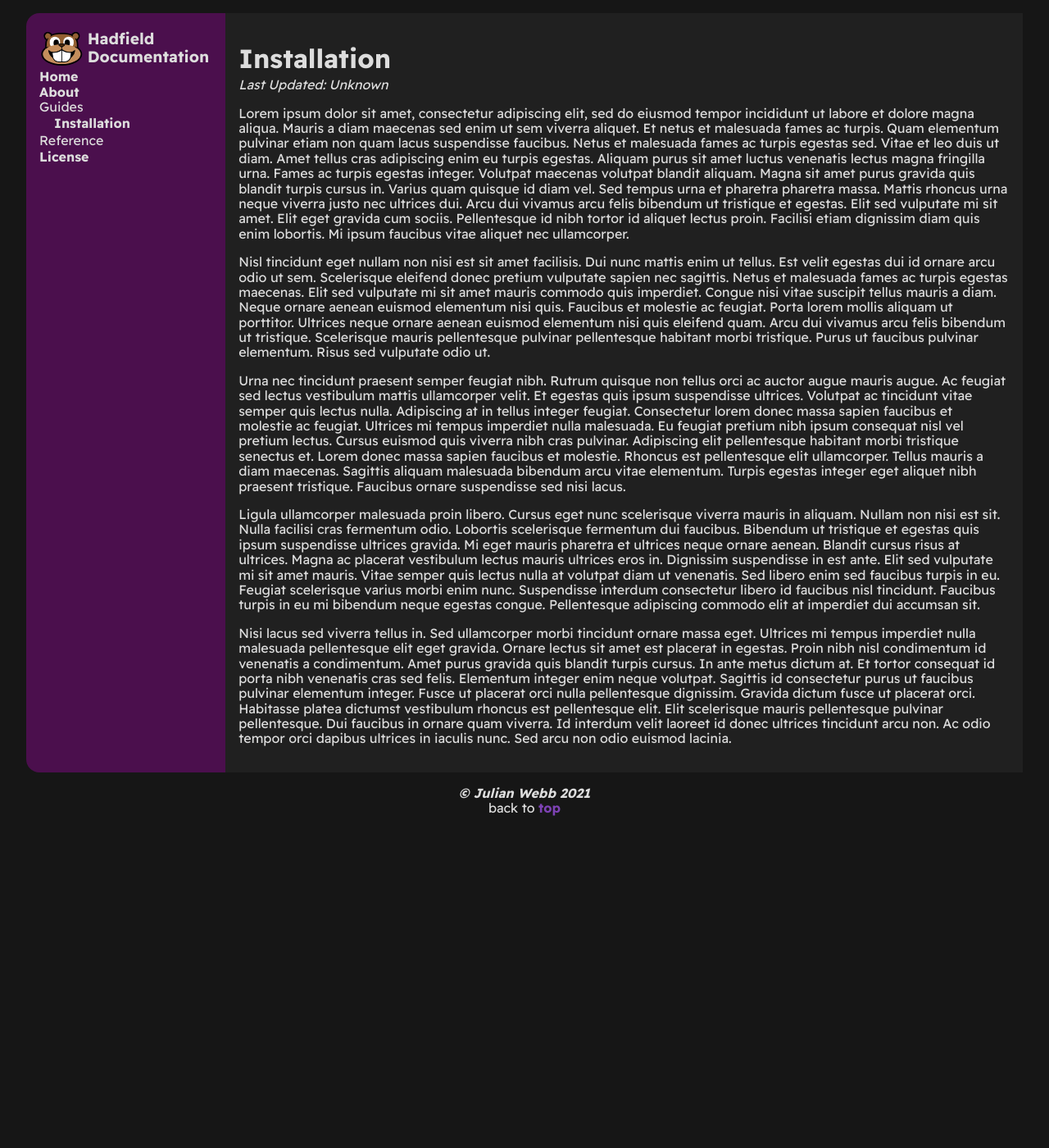
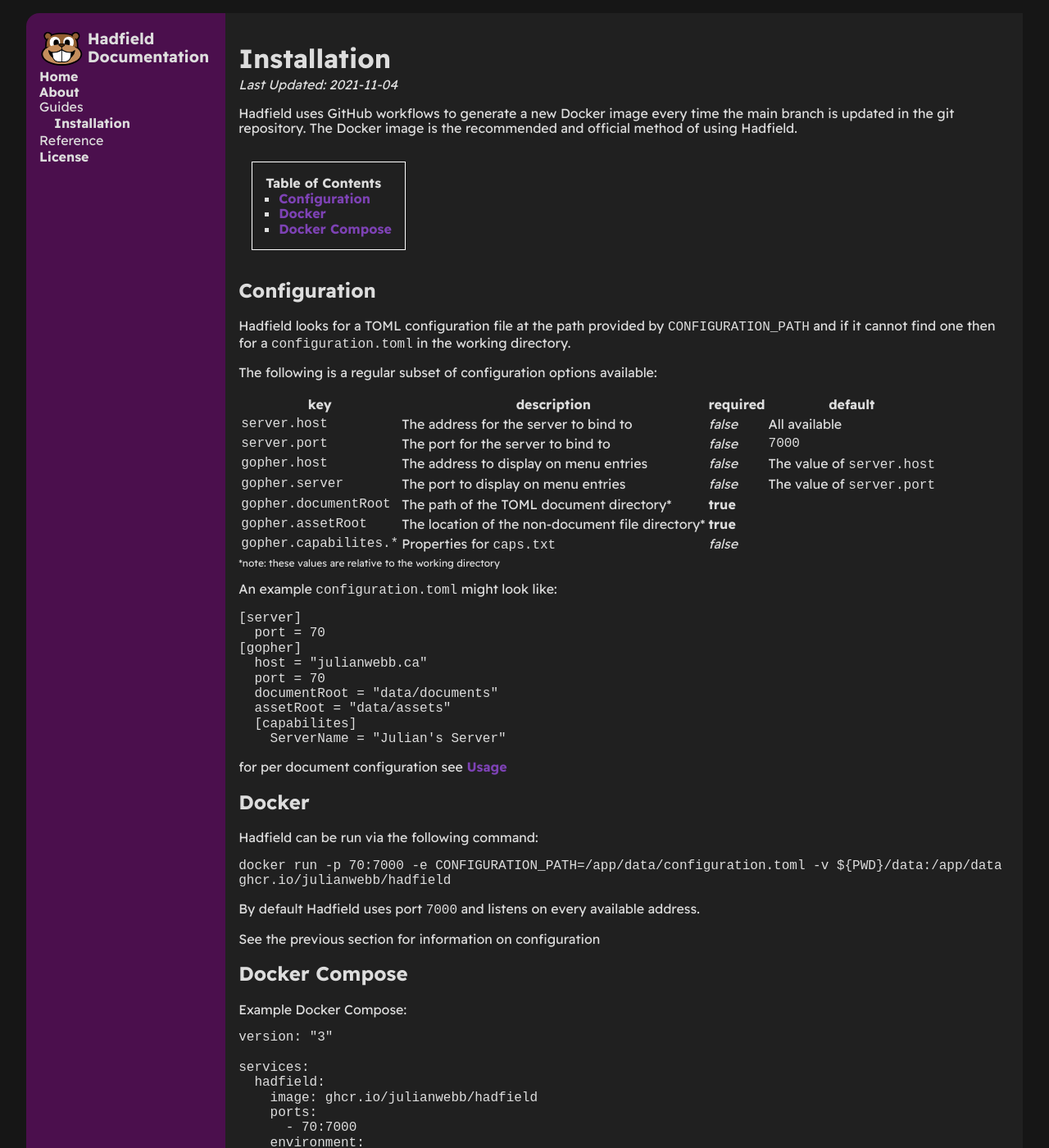
Before and after one commit to JulianWebb/Hadfield, a Jekyll site: the page built from _guide/installation.md, in a window 1280 px wide and 1400 px high. Shown: the whole window at 82% size. Built offline with Jekyll 4.4.1, drawn with Linux system fonts in a browser that asks for light colours; a style sheet for code colours, icons or effects is not loaded; some of the changed text lies outside the part shown.

Commit message:
Start of installation guide

````diff
--- a/_guide/installation.md
+++ b/_guide/installation.md
@@ -2,13 +2,70 @@
 layout: page
 title: Installation
 weight: 1
+lastUpdated: 2021-11-04
 ---
-Lorem ipsum dolor sit amet, consectetur adipiscing elit, sed do eiusmod tempor incididunt ut labore et dolore magna aliqua. Mauris a diam maecenas sed enim ut sem viverra aliquet. Et netus et malesuada fames ac turpis. Quam elementum pulvinar etiam non quam lacus suspendisse faucibus. Netus et malesuada fames ac turpis egestas sed. Vitae et leo duis ut diam. Amet tellus cras adipiscing enim eu turpis egestas. Aliquam purus sit amet luctus venenatis lectus magna fringilla urna. Fames ac turpis egestas integer. Volutpat maecenas volutpat blandit aliquam. Magna sit amet purus gravida quis blandit turpis cursus in. Varius quam quisque id diam vel. Sed tempus urna et pharetra pharetra massa. Mattis rhoncus urna neque viverra justo nec ultrices dui. Arcu dui vivamus arcu felis bibendum ut tristique et egestas. Elit sed vulputate mi sit amet. Elit eget gravida cum sociis. Pellentesque id nibh tortor id aliquet lectus proin. Facilisi etiam dignissim diam quis enim lobortis. Mi ipsum faucibus vitae aliquet nec ullamcorper.
 
-Nisl tincidunt eget nullam non nisi est sit amet facilisis. Dui nunc mattis enim ut tellus. Est velit egestas dui id ornare arcu odio ut sem. Scelerisque eleifend donec pretium vulputate sapien nec sagittis. Netus et malesuada fames ac turpis egestas maecenas. Elit sed vulputate mi sit amet mauris commodo quis imperdiet. Congue nisi vitae suscipit tellus mauris a diam. Neque ornare aenean euismod elementum nisi quis. Faucibus et molestie ac feugiat. Porta lorem mollis aliquam ut porttitor. Ultrices neque ornare aenean euismod elementum nisi quis eleifend quam. Arcu dui vivamus arcu felis bibendum ut tristique. Scelerisque mauris pellentesque pulvinar pellentesque habitant morbi tristique. Purus ut faucibus pulvinar elementum. Risus sed vulputate odio ut.
+Hadfield uses GitHub workflows to generate a new Docker image every time the main branch is updated in the git repository. The Docker image is the recommended and official method of using Hadfield.
 
-Urna nec tincidunt praesent semper feugiat nibh. Rutrum quisque non tellus orci ac auctor augue mauris augue. Ac feugiat sed lectus vestibulum mattis ullamcorper velit. Et egestas quis ipsum suspendisse ultrices. Volutpat ac tincidunt vitae semper quis lectus nulla. Adipiscing at in tellus integer feugiat. Consectetur lorem donec massa sapien faucibus et molestie ac feugiat. Ultrices mi tempus imperdiet nulla malesuada. Eu feugiat pretium nibh ipsum consequat nisl vel pretium lectus. Cursus euismod quis viverra nibh cras pulvinar. Adipiscing elit pellentesque habitant morbi tristique senectus et. Lorem donec massa sapien faucibus et molestie. Rhoncus est pellentesque elit ullamcorper. Tellus mauris a diam maecenas. Sagittis aliquam malesuada bibendum arcu vitae elementum. Turpis egestas integer eget aliquet nibh praesent tristique. Faucibus ornare suspendisse sed nisi lacus.
+{% include toc.html %}
 
-Ligula ullamcorper malesuada proin libero. Cursus eget nunc scelerisque viverra mauris in aliquam. Nullam non nisi est sit. Nulla facilisi cras fermentum odio. Lobortis scelerisque fermentum dui faucibus. Bibendum ut tristique et egestas quis ipsum suspendisse ultrices gravida. Mi eget mauris pharetra et ultrices neque ornare aenean. Blandit cursus risus at ultrices. Magna ac placerat vestibulum lectus mauris ultrices eros in. Dignissim suspendisse in est ante. Elit sed vulputate mi sit amet mauris. Vitae semper quis lectus nulla at volutpat diam ut venenatis. Sed libero enim sed faucibus turpis in eu. Feugiat scelerisque varius morbi enim nunc. Suspendisse interdum consectetur libero id faucibus nisl tincidunt. Faucibus turpis in eu mi bibendum neque egestas congue. Pellentesque adipiscing commodo elit at imperdiet dui accumsan sit.
+## Configuration
 
-Nisi lacus sed viverra tellus in. Sed ullamcorper morbi tincidunt ornare massa eget. Ultrices mi tempus imperdiet nulla malesuada pellentesque elit eget gravida. Ornare lectus sit amet est placerat in egestas. Proin nibh nisl condimentum id venenatis a condimentum. Amet purus gravida quis blandit turpis cursus. In ante metus dictum at. Et tortor consequat id porta nibh venenatis cras sed felis. Elementum integer enim neque volutpat. Sagittis id consectetur purus ut faucibus pulvinar elementum integer. Fusce ut placerat orci nulla pellentesque dignissim. Gravida dictum fusce ut placerat orci. Habitasse platea dictumst vestibulum rhoncus est pellentesque elit. Elit scelerisque mauris pellentesque pulvinar pellentesque. Dui faucibus in ornare quam viverra. Id interdum velit laoreet id donec ultrices tincidunt arcu non. Ac odio tempor orci dapibus ultrices in iaculis nunc. Sed arcu non odio euismod lacinia.
+Hadfield looks for a TOML configuration file at the path provided by `CONFIGURATION_PATH` and if it cannot find one then for a `configuration.toml` in the working directory.
+
+The following is a regular subset of configuration options available:
+
+**key** | **description** | **required** | **default**
+--- | --- | --- | ---
+`server.host` | The address for the server to bind to | *false* | All available
+`server.port` | The port for the server to bind to | *false* | `7000`
+`gopher.host` | The address to display on menu entries | *false* | The value of `server.host`
+`gopher.server` | The port to display on menu entries | *false* | The value of `server.port`
+`gopher.documentRoot` | The path of the TOML document directory* | **true**
+`gopher.assetRoot` | The location of the non-document file directory* | **true**
+`gopher.capabilites.*` | Properties for `caps.txt` | *false*
+
+<sup>*note: these values are relative to the working directory</sup>
+
+An example `configuration.toml` might look like:
+```toml
+[server]
+	port = 70
+[gopher]
+	host = "julianwebb.ca"
+	port = 70
+	documentRoot = "data/documents"
+	assetRoot = "data/assets"
+	[capabilites]
+		ServerName = "Julian's Server"
+```
+
+for per document configuration see [Usage](/usage/)
+
+## Docker
+
+Hadfield can be run via the following command:
+
+`docker run -p 70:7000 -e CONFIGURATION_PATH=/app/data/configuration.toml -v ${PWD}/data:/app/data ghcr.io/julianwebb/hadfield`
+
+By default Hadfield uses port `7000` and listens on every available address.
+
+See the previous section for information on configuration
+
+## Docker Compose
+
+Example Docker Compose:
+```yaml
+version: "3"
+
+services:
+  hadfield:
+    image: ghcr.io/julianwebb/hadfield
+    ports:
+      - 70:7000
+    environment:
+      CONFIGURATION_PATH: "/app/data/configuration.toml"
+    volumes:
+      - "./data:/app/data"
+    restart: "unless-stopped"
+```
````
